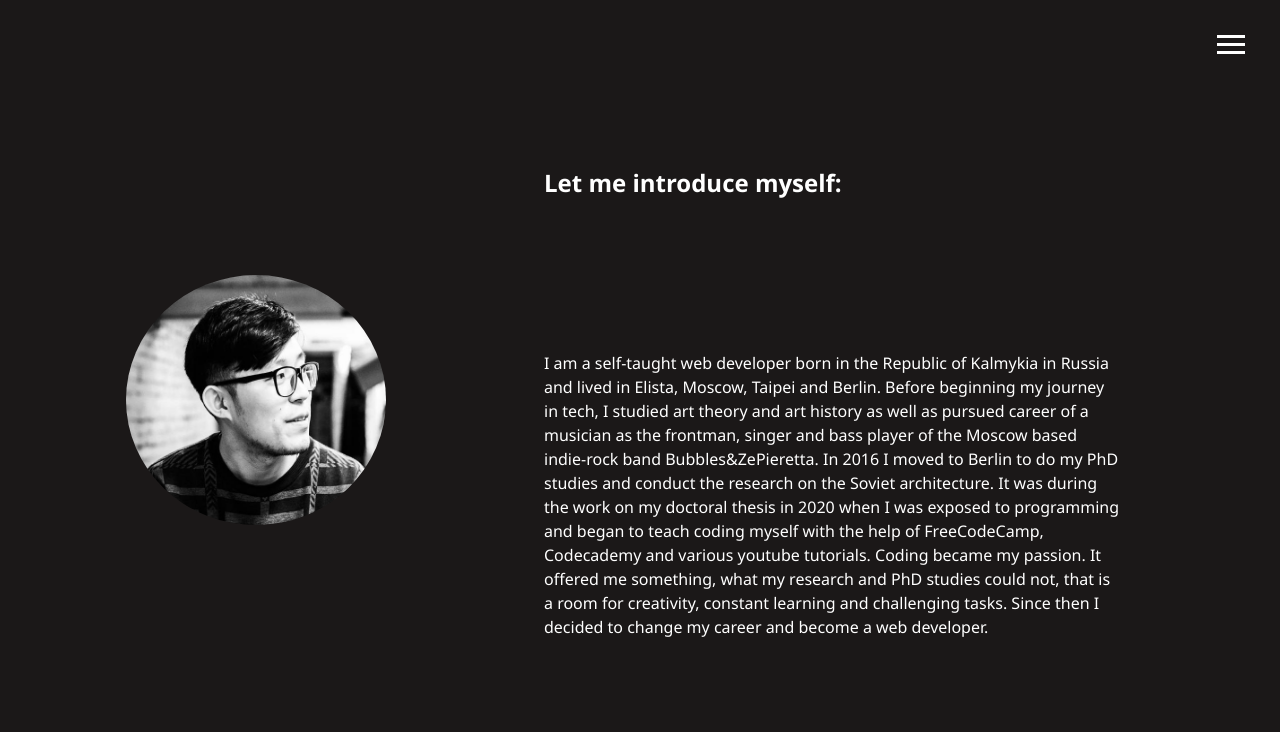
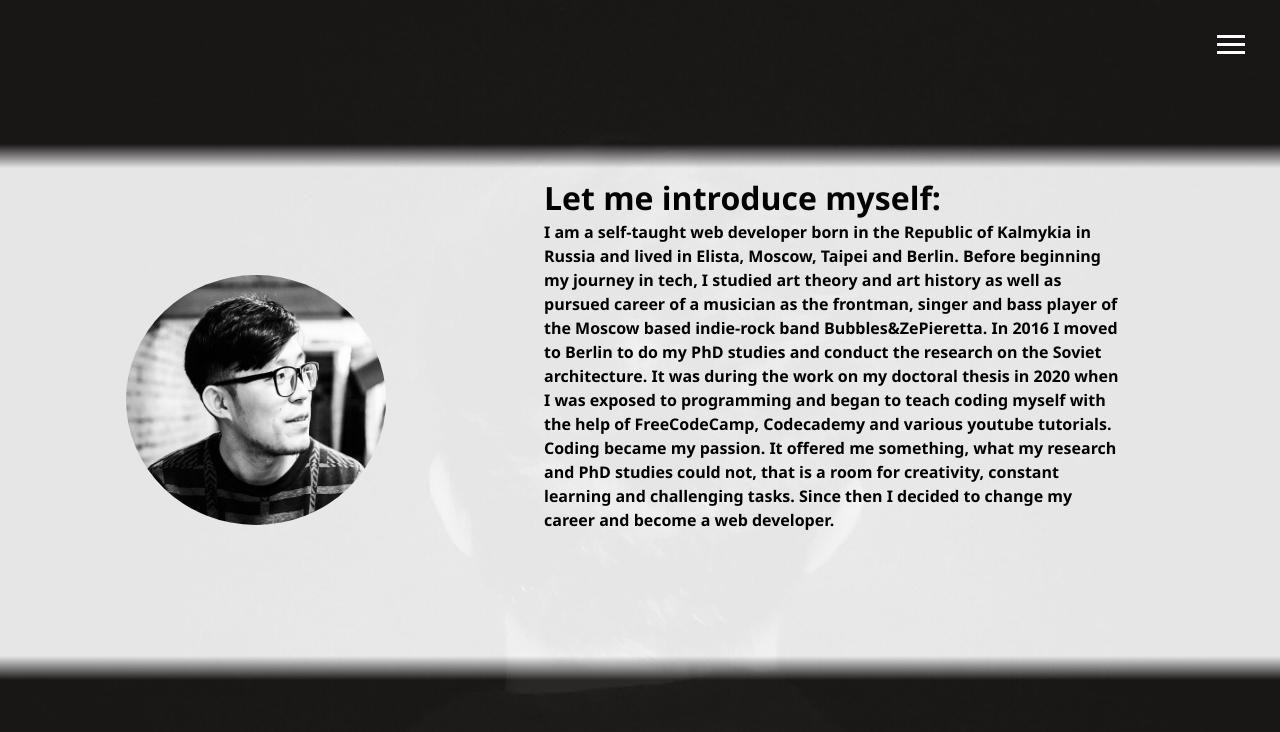
Before and after one commit to KuBerlinOV/myportfolio, a React (Create React App) app: page /about in a window 1280 px wide. Shown: the top 732 px of the page. Built offline with nearby package versions, Linux system fonts and the light colour scheme.

Commit message:
about page styles finished

```diff
--- a/public/index.html
+++ b/public/index.html
@@ -1,14 +1,12 @@
 <!DOCTYPE html>
 <html lang="en">
+
 <head>
   <meta charset="utf-8" />
   <link rel="icon" href="%PUBLIC_URL%/favicon.ico" />
   <meta name="viewport" content="width=device-width, initial-scale=1" />
   <meta name="theme-color" content="#000000" />
-    <meta
-      name="description"
-      content="Web site created using create-react-app"
-    />
+  <meta name="description" content="Web site created using create-react-app" />
   <link rel="apple-touch-icon" href="%PUBLIC_URL%/logo192.png" />
   <!--
       manifest.json provides metadata used when your web app is installed on a
@@ -26,7 +24,8 @@
     -->
   <title>React App</title>
 </head>
-  <body>
+
+<body id="bg-image">
   <noscript>You need to enable JavaScript to run this app.</noscript>
   <div id="root"></div>
   <!--
@@ -40,4 +39,5 @@
       To create a production bundle, use `npm run build` or `yarn build`.
     -->
 </body>
+
 </html>
--- a/src/App.js
+++ b/src/App.js
@@ -23,7 +23,6 @@ const App = (props) => {
     }
 
     return (
-
         <BrowserRouter>
             <div>
                 <Header handleShowMenu={handleShowMenu} showMenu={showMenu} />
--- a/src/components/About.js
+++ b/src/components/About.js
@@ -6,14 +6,14 @@ const About = ({ showMenu }) => {
 
     return (
         <div>
-            <main className={`${showMenu === true ? 'hide' : 'show'}`} id="about">
+            <main className={` ${showMenu === true ? "hide" : "show"}`} id="about">
 
-                <div class="about-branding">
+                <div className="about-branding">
                     <img src={portrait} alt="myportrait" />
                 </div>
-                <div class="about-me">
-                    <h2 class="about-me-title">Let me introduce myself:</h2>
-                    <p class="about-me-text">I am a self-taught web developer born in the Republic of Kalmykia in Russia and
+                <div className="about-me">
+                    <h2 className="about-me-title md-heading">Let me introduce myself:</h2>
+                    <p className="about-me-text">I am a self-taught web developer born in the Republic of Kalmykia in Russia and
                     lived in Elista, Moscow, Taipei and Berlin.
                     Before beginning my journey in tech, I studied art theory and art history as well
                     as pursued career of a musician as the frontman, singer and bass player of the Moscow based
--- a/src/components/Home.js
+++ b/src/components/Home.js
@@ -1,5 +1,4 @@
 import React from 'react';
-import Header from './Header'
 
 const Home = ({ showMenu }) => {
     return (
@@ -11,7 +10,7 @@ const Home = ({ showMenu }) => {
                 </h1>
 
                 <h2 class="sm-heading">
-                    Web-Developer
+                    Front-end Developer
         </h2>
                 <div class="icons">
                     <a href="">
--- a/src/components/Projects.js
+++ b/src/components/Projects.js
@@ -1,13 +1,13 @@
 import React from 'react';
-import Header from './Header';
 
 const Projects = ({ showMenu }) => {
 
     return (
         <div>
-            <main className={`${showMenu === true ? 'hide' : 'show'}`} id="about">
-
-                <h2>My Projects</h2>
+            <main className={`${showMenu === true ? 'hide' : 'show'}`} id="projects">
+                <h1 id='title-projects' className='lg-leading'>Projects</h1>
+                <div id='ls-projects' className='ls-projects'>
+                </div>
             </main>
         </div>
     )
--- a/src/styles/_config.scss
+++ b/src/styles/_config.scss
@@ -2,7 +2,7 @@ $home-image: url(../images/background.jpg);
 $background-color: rgb(27, 24, 24);
 $primary-color: rgb(255, 255, 255);
 $secondary-color: rgb(153, 153, 49);
-$background-opacity: 0.9;
+$background-opacity: 0.92;
 
 
 //menu animation
@@ -13,6 +13,22 @@ $background-opacity: 0.9;
 
 @mixin easeOutHide{
     transition: opacity 0.4s ease-in 0s, visibility 0s linear 0.5s;
+}
+
+//easeInShow animation of the page on the page load
+@mixin easeInPage{
+    animation: showPage 0.7s ease-in;
+    @keyframes showPage {
+        0%{
+            opacity: 0;
+        }
+        50%{
+            opacity: 0.5;
+        }
+        100%{
+            opacity: 1;
+        }
+    }
 }
 
 //title animation on a first page load
--- a/src/styles/main.scss
+++ b/src/styles/main.scss
@@ -9,7 +9,6 @@
 }
 
 body{
-        background: $background-color;
         color: $primary-color;
         height: 100%;
         width: 100%;
@@ -22,6 +21,7 @@ body{
             background-attachment: fixed;
             background-position: center;
             position: fixed;
+            background-size: cover;
             &::after{
                     content: "";
                     position: fixed;
@@ -37,6 +37,7 @@ body{
         }
 }
 
+
 main{
     &.show{
         visibility: visible;
@@ -48,6 +49,9 @@ main{
         opacity: 0;
         @include easeOutHide;
     }
+    @include easeInPage;
+
+    //homepage styles
     &#home{
         display: flex;
         flex-direction: column;
@@ -87,9 +91,39 @@ main{
         }
     }
 
+
+    //about page styles
     &#about{
         display: flex;
         flex-direction: row;
+        background: $home-image;
+        background-attachment: fixed;
+        background-position: center;
+        position: fixed;
+        background-size: cover;
+        &::after{
+            content: "";
+            position: fixed;
+            top: 0;
+            right: 0;
+            bottom: 0;
+            width: 100%;
+            height: 100%;
+            z-index: -1;
+            background: linear-gradient($background-color 18%, white 21%, white 82%, $background-color 85%);
+            opacity: 0.9;
+            background-size: cover;
+        }
+        .md-heading{
+            font-weight: 900;
+            font-size: 2rem;
+            position: relative;
+            top: 10vh
+        }
+        .about-me-text{
+            margin-bottom: 25vh;
+        }
+        color: black;
         .about-branding{
            width: 40%;
            height: 100vh;
@@ -109,6 +143,36 @@ main{
             width: 50%;
             height: 100vh;
             padding: 2em;
+            font-weight: 600;
+        }
+    }
+
+    //projects page styles
+    &#projects{
+        display: flex;
+        flex-direction: row;
+        justify-content: center;
+        align-items: center;
+        background: $home-image;
+        background-attachment: fixed;
+        background-position: center;
+        position: fixed;
+        background-size: cover;
+        &::after{
+            content: "";
+            position: fixed;
+            top: 0;
+            right: 0;
+            bottom: 0;
+            width: 100%;
+            height: 100%;
+            z-index: -1;
+            background: linear-gradient($background-color 18%, white 21%, white 82%, $background-color 85%);
+            opacity: 0.9;
+            background-size: cover;
+        }
+        h1#title-projects{
+            margin: 3em 0 3em 0;
         }
     }
 }
```
Lines whose indentation alone changed are shown as unchanged.
